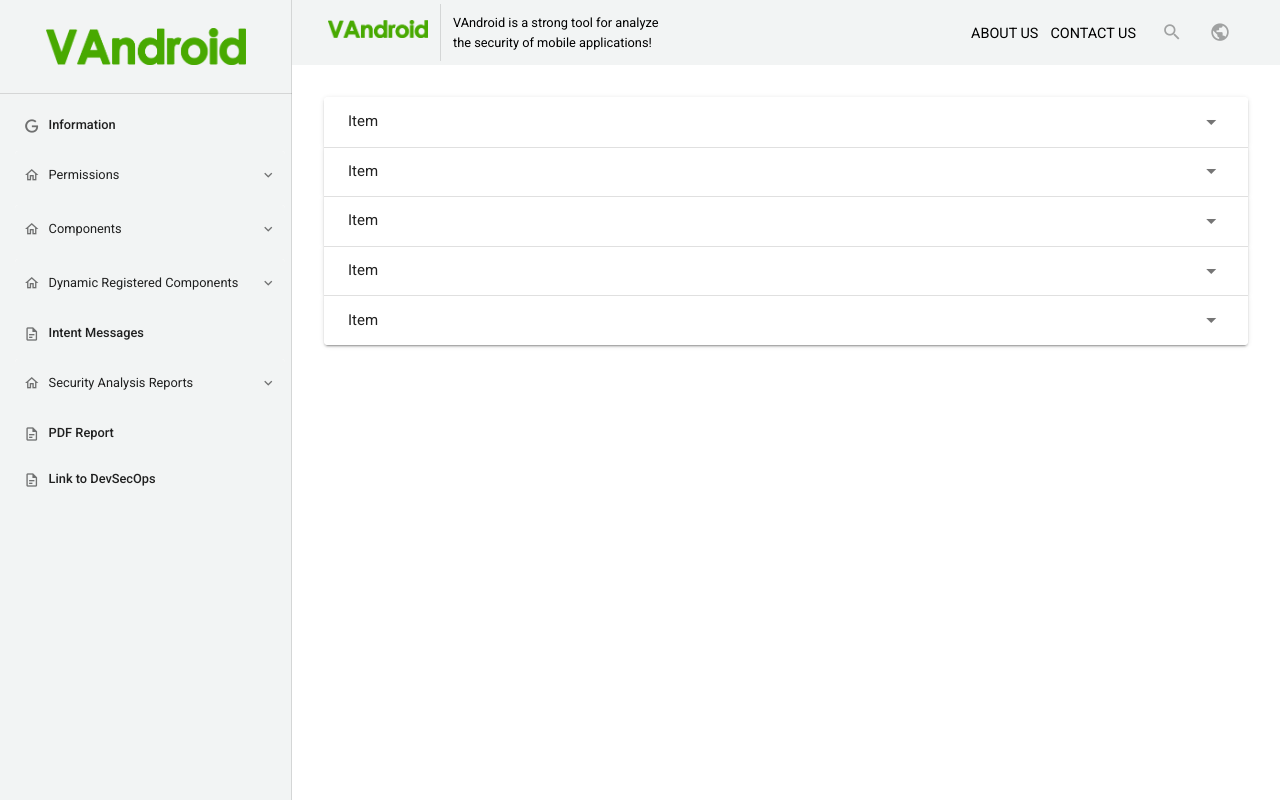
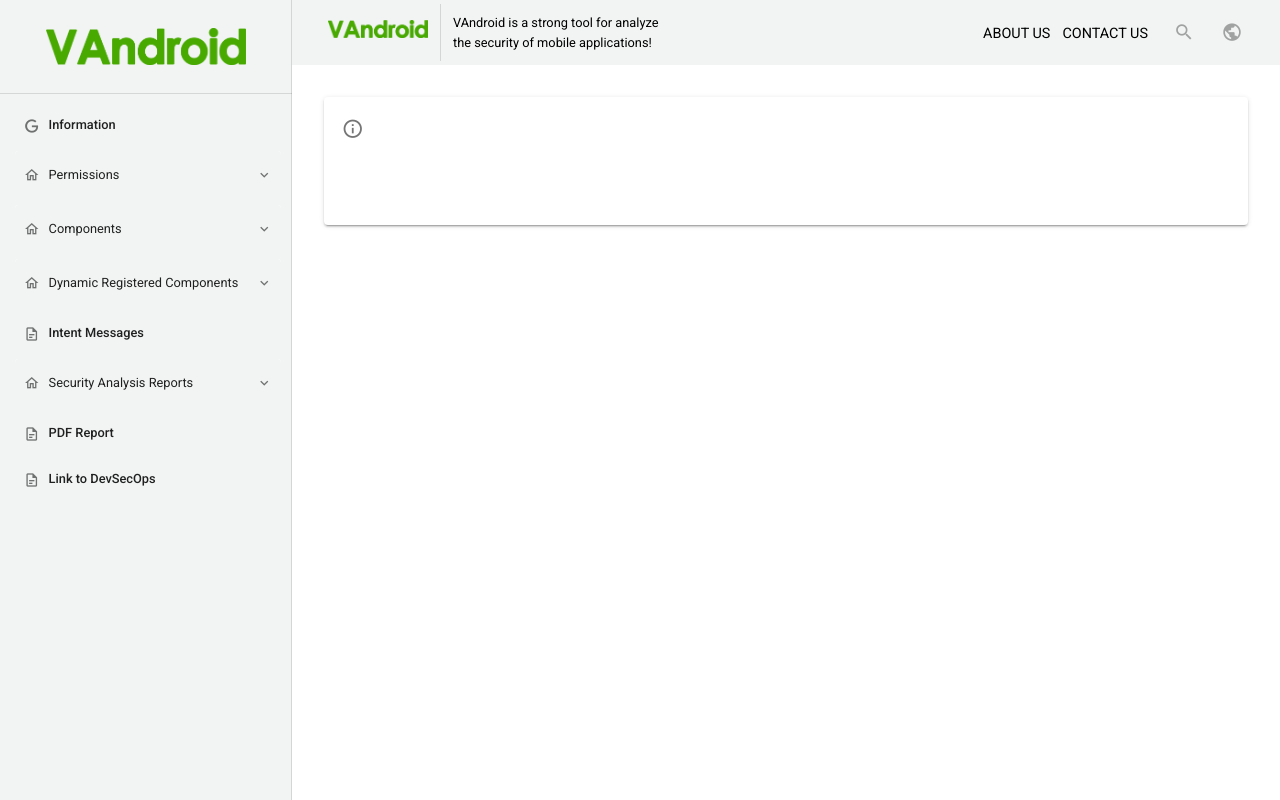
Before and after one commit to Madanian/Vandroid_FrontEnd, a Vue app: page /app-analysis in a window 1280 px wide. Built offline with nearby package versions, Linux system fonts and the light colour scheme.

Commit message:
card component, scroll page on click list of navigation

```diff
--- a/src/App.vue
+++ b/src/App.vue
@@ -18,12 +18,12 @@ export default {
   font-weight: 400;
 }
 
-a{
+a {
   text-decoration: none;
   color: black;
 }
 
-a:hover{
-  color: green !important
+a:hover {
+  color: green !important;
 }
 </style>
--- /dev/null
+++ b/src/components/Basics/Card.vue
@@ -0,0 +1,38 @@
+<template>
+  <v-row no-gutters>
+    <v-col cols="12" sm="12" md="12" lg="12">
+      <v-card class="pa-4 backColor">
+        <v-card-title class="pa-0 mb-5">
+          <v-icon class="mr-1 textColor" size="22">{{ cardIcon }}</v-icon>
+          <h3 class="textColor">{{ cardTitel }}</h3>
+        </v-card-title>
+        <v-card-text class="py-0" style="color: #ffffff">
+          <slot name="contentOfCard"></slot>
+        </v-card-text>
+      </v-card>
+    </v-col>
+  </v-row>
+</template>
+
+<script>
+export default {
+  name: "Card",
+  data() {
+    return {};
+  },
+  props: {
+    cardTitel: String,
+    cardIcon: String,
+  },
+};
+</script>
+
+<style scoped>
+.backColor {
+  background-color: #464646;
+}
+
+.textColor {
+  color: #ffffff;
+}
+</style>
--- a/src/components/Footer.vue
+++ b/src/components/Footer.vue
@@ -13,6 +13,7 @@
             :to="item.link"
             class="text-uppercase text-caption"
             rel="noopener"
+            style="color:black"
             v-text="item.text"
           ></router-link>
         </v-col>
--- a/src/components/Header.vue
+++ b/src/components/Header.vue
@@ -51,7 +51,7 @@
         <router-link
           to="#"
           style="color: black; font-size: 0.9rem"
-          class="mr-3 text-uppercase"
+          class="mr-3 text-uppercase header-text"
           v-if="!isShowSearchBox"
           >About Us</router-link
         >
@@ -59,7 +59,7 @@
         <router-link
           to="#"
           style="color: black; font-size: 0.9rem"
-          class="mr-3 text-uppercase"
+          class="mr-3 text-uppercase header-text"
           v-if="!isShowSearchBox"
           >Contact Us</router-link
         >
@@ -83,6 +83,30 @@
         <v-icon size="21" slot="buttonSlotBefor">mdi-magnify</v-icon>
       </Button>
 
+      <v-menu offset-y transition="fade-transition">
+        <template v-slot:activator="{ attrs, on }">
+          <v-btn plain icon v-bind="attrs" v-on="on">
+            <v-icon size="21">mdi-earth</v-icon>
+          </v-btn>
+        </template>
+        <v-list class="pa-0" v-for="language in languages" :key="language.text">
+          <v-list-item
+            class="pa-0 ma-0 pr-2 pl-1"
+            @click="changeLanguage(language.text)"
+          >
+            <v-list-item-icon class="ma-0 mr-3 my-auto"
+              ><v-icon small color="#475F7B">
+                {{ language.icon }}
+              </v-icon></v-list-item-icon
+            >
+            <v-list-item-title
+              style="font-size: 0.8rem; color: #475f7b"
+              v-text="language.text"
+            ></v-list-item-title>
+          </v-list-item>
+        </v-list>
+      </v-menu>
+
       <div v-for="rightIcon in rightIcons" :key="rightIcon.id">
         <Button :to="rightIcon.link" plain icon>
           <v-icon size="21" slot="buttonSlotBefor">{{ rightIcon.name }}</v-icon>
@@ -104,6 +128,10 @@ export default {
   data() {
     return {
       isShowSearchBox: false,
+      languages: [
+        { text: "English", icon: "mdi-flag-variant-outline", link: "#" },
+        { text: "فارسی", icon: "mdi-flag-variant-outline", link: "#" },
+      ],
     };
   },
   props: {
@@ -116,6 +144,13 @@ export default {
   methods: {
     openSearchBox() {
       this.isShowSearchBox = !this.isShowSearchBox;
+    },
+    changeLanguage(language) {
+      if (language == "English") {
+        console.log("english");
+      } else {
+        console.log("farsi");
+      }
     },
     onClick() {
       this.$emit("click");
@@ -138,4 +173,12 @@ export default {
 .v-btn--icon.v-size--default:hover {
   color: green;
 }
+
+.header-text:hover {
+  color: black !important;
+  text-decoration: underline;
+  text-decoration-color: green;
+  text-underline-offset: .5rem;
+  text-decoration-thickness: .1rem;
+}
 </style>
--- /dev/null
+++ b/src/components/InformationCard.vue
@@ -0,0 +1,29 @@
+<template>
+  <Card :cardTitel="cardTitel" :cardIcon="cardIcon">
+    <v-row slot="contentOfCard">
+      <v-col cols="6" sm="6" md="6" lg="6">
+        <div style="font-size: 1rem">informaion test explaintion 1</div>
+      </v-col>
+      <v-col cols="6" sm="6" md="6" lg="6">
+        <div style="font-size: 1rem">informaion test explaintion 2-1</div>
+        <div style="font-size: 1rem">informaion test explaintion 2-2</div>
+      </v-col>
+    </v-row>
+  </Card>
+</template>
+
+<script>
+import Card from "@/components/Basics/Card.vue";
+export default {
+  name: "InformationCard",
+  data() {
+    return {
+      cardTitel: "Information",
+      cardIcon: "mdi-information-outline",
+    };
+  },
+  components: {
+    Card,
+  },
+};
+</script>
--- a/src/components/NavigationDrawer.vue
+++ b/src/components/NavigationDrawer.vue
@@ -7,7 +7,7 @@
     @click="onClick"
   >
     <v-list>
-      <v-list-item to="/a">
+      <v-list-item>
         <img
           src="@/assets/images/vandroid.png"
           width="200px"
@@ -19,7 +19,7 @@
 
     <v-divider></v-divider>
 
-    <v-list dense class="ml-3 mr-0 pr-1">
+    <v-list dense class="ml-3 mr-1 pr-1">
       <v-list-item-group>
         <div v-for="category in categorys" :key="category.title" class="items">
           <v-list-item
@@ -57,7 +57,8 @@
 
               <v-expansion-panel-content :color="color" class="pl-2">
                 <div v-for="item in category.items" :key="item.title" class="item-expansion-hover">
-                  <v-list-item :to="item.link">
+                  <v-list-item @click="scrollToComponent(item.scrollId)">
+                    <!-- @click="$vuetify.goTo(document.querySelector(item.scrollId))" -->
                     <v-list-item-icon class="mx-0 mr-1">
                       <v-icon small>{{ item.icon }}</v-icon>
                     </v-list-item-icon>
@@ -87,7 +88,7 @@ export default {
           expansionPanel: false,
           title: "Information",
           icon: "mdi-google",
-          link: "#",
+          scrollId: "#aaaa",
         },
         {
           expansionPanel: true,
@@ -97,15 +98,15 @@ export default {
             {
               title: "Uses Permissions",
               icon: "mdi-account-key-outline",
-              link: "/b",
+              scrollId: "#bbbb",
             },
             {
               title: "Custom Permissions",
               icon: "mdi-cellphone-key",
-              link: "/c",
+              scrollId: "#cccc",
             },
             // mdi-format-list-bulleted-square
-            { title: "API Permissions", icon: "mdi-folder-key", link: "/d" },
+            { title: "API Permissions", icon: "mdi-folder-key", scrollId: "#dddd" },
           ],
         },
         {
@@ -113,11 +114,11 @@ export default {
           title: "Components",
           icon: "mdi-puzzle-outline",
           items: [
-            { title: "Activities", icon: "mdi-account-key-outline", link: "/e" },
-            { title: "Activity Alias", icon: "mdi-cellphone-key", link: "/f" },
-            { title: "Services", icon: "mdi-folder-key", link: "/g" },
-            { title: "Broadcast Receivers", icon: "mdi-folder-key", link: "/h" },
-            { title: "Content Providers", icon: "mdi-folder-key", link: "/i" },
+            { title: "Activities", icon: "mdi-account-key-outline", scrollId: "#aaaaa" },
+            { title: "Activity Alias", icon: "mdi-cellphone-key", scrollId: "#bbbbb" },
+            { title: "Services", icon: "mdi-folder-key", scrollId: "#ccccc" },
+            { title: "Broadcast Receivers", icon: "mdi-folder-key", scrollId: "#ddddd" },
+            { title: "Content Providers", icon: "mdi-folder-key", scrollId: "#aaaaaa" },
           ],
         },
         {
@@ -128,7 +129,7 @@ export default {
             {
               title: "Broadcast Receiver",
               icon: "mdi-account-key-outline",
-              link: "j",
+              scrollId: "#bbbbbb",
             },
           ],
         },
@@ -136,7 +137,7 @@ export default {
           expansionPanel: false,
           title: "Intent Messages",
           icon: "mdi-file-document-outline",
-          link: "k",
+          scrollId: "#cccccc",
         },
         {
           expansionPanel: true,
@@ -146,12 +147,12 @@ export default {
             {
               title: "Intent spoofing",
               icon: "mdi-account-key-outline",
-              link: "l",
+              scrollId: "#aaaa",
             },
             {
               title: "Unauthorized Intent Receipt",
               icon: "mdi-account-key-outline",
-              link: "m",
+              scrollId: "#aaaa",
             },
           ],
         },
@@ -159,13 +160,13 @@ export default {
           expansionPanel: false,
           title: "PDF Report",
           icon: "mdi-file-document-outline",
-          link: "t",
+          scrollId: "#aaaa",
         },
         {
           expansionPanel: false,
           title: "Link to DevSecOps",
           icon: "mdi-file-document-outline",
-          link: "v",
+          scrollId: "#aaaa",
         },
       ],
       show: true,
@@ -181,6 +182,9 @@ export default {
     onClick() {
       this.$emit("click");
     },
+    scrollToComponent(scrollId){
+      this.$vuetify.goTo(document.querySelector(scrollId))
+    }
   },
 };
 </script>
@@ -215,6 +219,10 @@ export default {
   color: green;
 }
 
+.v-list-item:hover{
+  color: green !important;
+}
+
 .v-list-item--dense .v-list-item__title, .v-list-item--dense .v-list-item__subtitle, .v-list--dense .v-list-item .v-list-item__title, .v-list--dense .v-list-item .v-list-item__subtitle{
   font-weight: 400;
 }
--- a/src/views/ChooseApp.vue
+++ b/src/views/ChooseApp.vue
@@ -1,7 +1,12 @@
 <template>
   <div>
-    <Header :rightIcons="rightIcons" :color="headerColor"></Header>
-    <v-card class="d-flex align-center" flat height="100vh">
+    <Header :color="headerColor"></Header>
+      <v-card
+        class="d-flex align-center background-image"
+        flat
+        height="100vh"
+        color="transparent"
+      >
         <v-row justify="center">
           <v-col cols="12" sm="12" md="12" lg="12" class="mb-16">
             <v-row align="center" justify="center">
@@ -53,7 +58,7 @@ export default {
   name: "ChooseApp",
   data() {
     return {
-      rightIcons: [{ id: 1, name: "mdi-earth", link: "#" }],
+      // rightIcons: [{ id: 1, name: "mdi-earth", link: "#" }],
       ComboboxItems: [
         "Telegram",
         "Whatsapp",
@@ -82,7 +87,7 @@ export default {
         console.log(this.comboboxSelectItems);
         router.push("/app-analysis");
       } else {
-        alert("You Should Choose the Name of a Application!")
+        alert("You Should Choose the Name of a Application!");
       }
     },
   },
@@ -93,4 +98,10 @@ export default {
 .v-btn {
   text-transform: none;
 }
+
+/* .background-image {
+  width: 100%;
+  height: 100%;
+  background-image: url("@/assets/images/background.jpg");
+} */
 </style>
--- a/src/views/ResultAnalysis.vue
+++ b/src/views/ResultAnalysis.vue
@@ -1,10 +1,99 @@
 <template>
   <div>
-    <NavigationDrawer v-if="isShowNav" :color="headerAndNavigationColor"></NavigationDrawer>
-    <Header appBarNavIcon @click="showNav" :rightIcons="rightIcons" :color="headerAndNavigationColor"></Header>
+    <NavigationDrawer
+      v-if="isShowNav"
+      :color="headerAndNavigationColor"
+    ></NavigationDrawer>
+    <Header
+      appBarNavIcon
+      @click="showNav"
+      :color="headerAndNavigationColor"
+    ></Header>
     <v-main>
       <div class="mx-8 mt-8 mb-5">
-        <ExpansionPanel></ExpansionPanel>
+        <InformationCard></InformationCard>
+        <!-- <ExpansionPanel></ExpansionPanel>
+
+        <v-expansion-panels class="mb-6" multiple>
+          <v-expansion-panel >
+            <v-expansion-panel-header expand-icon="mdi-menu-down">
+              Item
+            </v-expansion-panel-header>
+            <v-expansion-panel-content class="pa-4">
+              <v-expansion-panels class="mb-6" multiple>
+                <v-expansion-panel v-for="(item, i) in 5" :key="i">
+                  <v-expansion-panel-header expand-icon="mdi-menu-down">
+                    Item
+                  </v-expansion-panel-header>
+                  <v-expansion-panel-content class="pa-4"
+                    >Lorem ipsum dolor sit amet, consectetur adipiscing elit,
+                    sed do eiusmod tempor incididunt ut labore et dolore magna
+                    aliqua. Ut enim ad minim veniam, quis nostrud exercitation
+                    ullamco laboris nisi ut aliquip ex ea commodo
+                    consequat.</v-expansion-panel-content
+                  >
+                </v-expansion-panel>
+              </v-expansion-panels>
+            </v-expansion-panel-content>
+          </v-expansion-panel>
+        </v-expansion-panels>
+
+        <v-expansion-panels class="mb-6" multiple>
+          <v-expansion-panel >
+            <v-expansion-panel-header expand-icon="mdi-menu-down">
+              Item
+            </v-expansion-panel-header>
+            <v-expansion-panel-content class="pa-4">
+              <v-expansion-panels class="mb-6" multiple>
+                <v-expansion-panel v-for="(item, i) in 5" :key="i">
+                  <v-expansion-panel-header expand-icon="mdi-menu-down">
+                    Item
+                  </v-expansion-panel-header>
+                  <v-expansion-panel-content class="pa-4"
+                    >Lorem ipsum dolor sit amet, consectetur adipiscing elit,
+                    sed do eiusmod tempor incididunt ut labore et dolore magna
+                    aliqua. Ut enim ad minim veniam, quis nostrud exercitation
+                    ullamco laboris nisi ut aliquip ex ea commodo
+                    consequat.</v-expansion-panel-content
+                  >
+                </v-expansion-panel>
+              </v-expansion-panels>
+            </v-expansion-panel-content>
+          </v-expansion-panel>
+        </v-expansion-panels> -->
+
+        <!-- <h1 id="a">aaaaaaaaaaaaaaaaaaaaaaaaaaaaaaaaaaaaaaa</h1>
+        <h1 id="b">bbbbbbbbbbbbbbbbbbbbbbbbbbbbbbbbbbbbbbb</h1>
+        <h1 id="c">ccccccccccccccccccccccccccccccccccccccc</h1>
+        <h1 id="d">ddddddddddddddddddddddddddddddddddddddd</h1>
+        <h1 id="aa">aaaaaaaaaaaaaaaaaaaaaaaaaaaaaaaaaaaaaaa</h1>
+        <h1 id="bb">bbbbbbbbbbbbbbbbbbbbbbbbbbbbbbbbbbbbbbb</h1>
+        <h1 id="cc">ccccccccccccccccccccccccccccccccccccccc</h1>
+        <h1 id="dd">ddddddddddddddddddddddddddddddddddddddd</h1>
+        <h1 id="aaa">aaaaaaaaaaaaaaaaaaaaaaaaaaaaaaaaaaaaaaa</h1>
+        <h1 id="bbb">bbbbbbbbbbbbbbbbbbbbbbbbbbbbbbbbbbbbbbb</h1>
+        <h1 id="ccc">ccccccccccccccccccccccccccccccccccccccc</h1>
+        <h1 id="ddd">ddddddddddddddddddddddddddddddddddddddd</h1>
+        <h1 id="aaaa">aaaaaaaaaaaaaaaaaaaaaaaaaaaaaaaaaaaaaaa</h1>
+        <h1 id="bbbb">bbbbbbbbbbbbbbbbbbbbbbbbbbbbbbbbbbbbbbb</h1>
+        <h1 id="cccc">ccccccccccccccccccccccccccccccccccccccc</h1>
+        <h1 id="dddd">ddddddddddddddddddddddddddddddddddddddd</h1>
+        <h1 id="aaaaa">aaaaaaaaaaaaaaaaaaaaaaaaaaaaaaaaaaaaaaa</h1>
+        <h1 id="bbbbb">bbbbbbbbbbbbbbbbbbbbbbbbbbbbbbbbbbbbbbb</h1>
+        <h1 id="ccccc">ccccccccccccccccccccccccccccccccccccccc</h1>
+        <h1 id="ddddd">ddddddddddddddddddddddddddddddddddddddd</h1>
+        <h1 id="aaaaaa">aaaaaaaaaaaaaaaaaaaaaaaaaaaaaaaaaaaaaaa</h1>
+        <h1 id="bbbbbb">bbbbbbbbbbbbbbbbbbbbbbbbbbbbbbbbbbbbbbb</h1>
+        <h1 id="cccccc">ccccccccccccccccccccccccccccccccccccccc</h1>
+        <h1 id="dddddd">ddddddddddddddddddddddddddddddddddddddd</h1>
+        <h1 id="aaaaaaa">aaaaaaaaaaaaaaaaaaaaaaaaaaaaaaaaaaaaaaa</h1>
+        <h1 id="bbbbbbb">bbbbbbbbbbbbbbbbbbbbbbbbbbbbbbbbbbbbbbb</h1>
+        <h1 id="ccccccc">ccccccccccccccccccccccccccccccccccccccc</h1>
+        <h1 id="ddddddd">ddddddddddddddddddddddddddddddddddddddd</h1>
+        <h1 id="aaaaaaaa">aaaaaaaaaaaaaaaaaaaaaaaaaaaaaaaaaaaaaaa</h1>
+        <h1 id="bbbbbbbb">bbbbbbbbbbbbbbbbbbbbbbbbbbbbbbbbbbbbbbb</h1>
+        <h1 id="cccccccc">ccccccccccccccccccccccccccccccccccccccc</h1>
+        <h1 id="dddddddd">ddddddddddddddddddddddddddddddddddddddd</h1> -->
       </div>
     </v-main>
   </div>
@@ -13,15 +102,14 @@
 <script>
 import Header from "@/components/Header.vue";
 import NavigationDrawer from "@/components/NavigationDrawer.vue";
-import ExpansionPanel from "@/components/Basics/ExpansionPanel.vue"
+import ExpansionPanel from "@/components/Basics/ExpansionPanel.vue";
+import InformationCard from "@/components/InformationCard.vue"
 export default {
   name: "ResultAnalysis",
   data() {
     return {
       isShowNav: null,
-      rightIcons: [
-        { id: 1, name: "mdi-earth", link: "#" },
-      ],
+      // rightIcons: [{ id: 1, name: "mdi-earth", link: "#" }],
       headerAndNavigationColor: "#f2f4f4",
     };
   },
@@ -38,10 +126,15 @@ export default {
       this.isShowNav = false;
     }
   },
+  // mounted(){
+  //   // console.log(this.$refs.aaa)
+  //   this.$vuetify.goTo(this.$refs.aaaaaa)
+  // },
   components: {
     Header,
     NavigationDrawer,
     ExpansionPanel,
+    InformationCard,
   },
 };
 </script>
```
Also changed, not shown: src/assets/images/background.jpg (added). Lines whose indentation alone changed are shown as unchanged.
